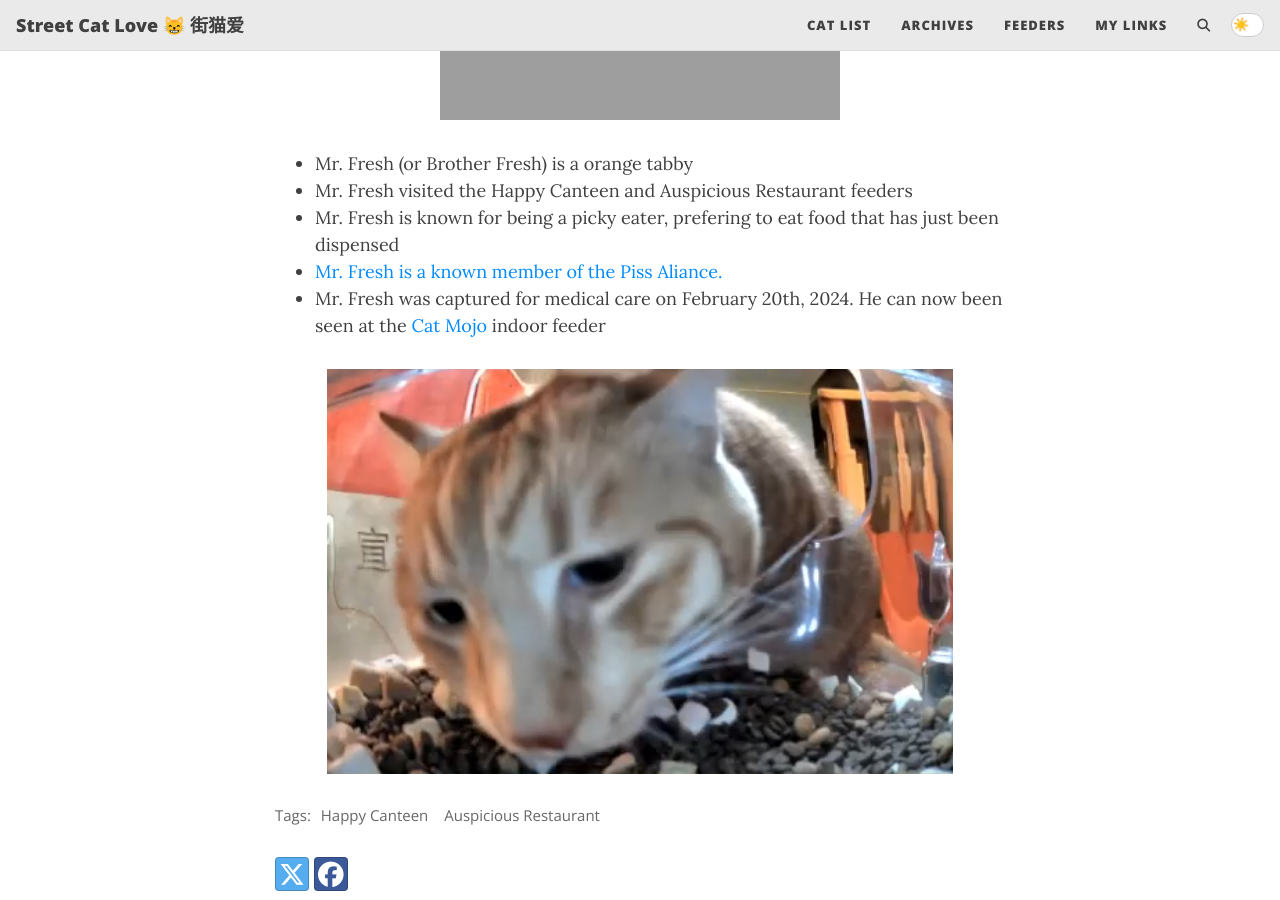
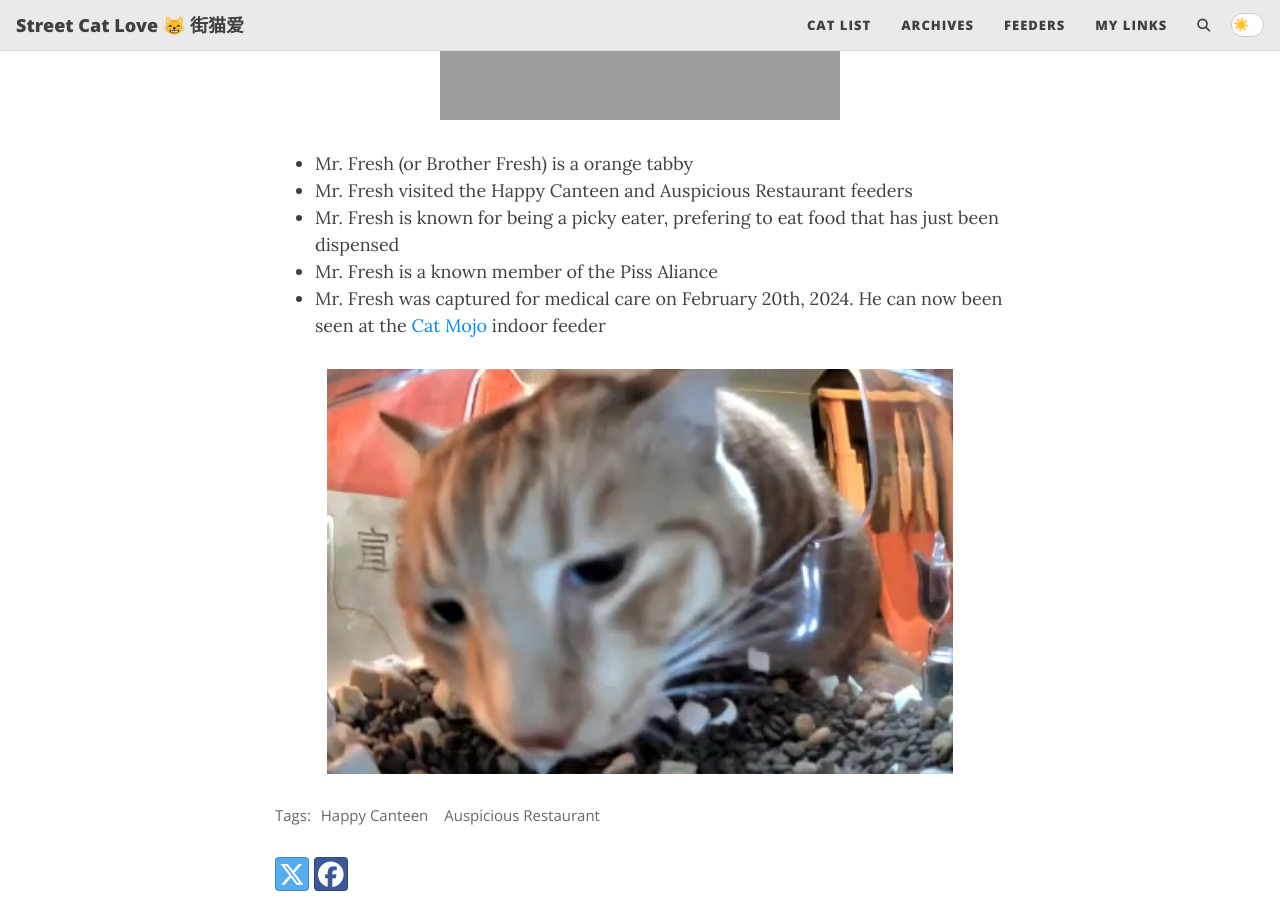
Before and after one commit to StreetCatLove/hellostreetcat, a Jekyll site: the page built from _posts/2024-11-28-fresh.md, in a window 1280 px wide and 900 px high, scrolled down 373 px. Built offline with Jekyll 4.4.1, drawn with Linux system fonts in a browser that asks for light colours; comment, search, counter and statistics services are not loaded; part of the change alters nothing that is shown.

```diff
--- a/_posts/2024-11-28-fresh.md
+++ b/_posts/2024-11-28-fresh.md
@@ -11,7 +11,7 @@ comments: false
 * Mr. Fresh (or Brother Fresh) is a orange tabby
 * Mr. Fresh visited the Happy Canteen and Auspicious Restaurant feeders
 * Mr. Fresh is known for being a picky eater, prefering to eat food that has just been dispensed
-* [Mr. Fresh is a known member of the Piss Aliance.](/hellostreetcat/piss_alliance)
+* Mr. Fresh is a known member of the Piss Aliance
 * Mr. Fresh was captured for medical care on February 20th, 2024. He can now been seen at the [Cat Mojo](https://meow.camera/viewer/#5144313095337151915) indoor feeder
 
 ![Mr. Fresh](https://streetcatlove.github.io/hellostreetcat/assets/img/fresh0.png){: .mx-auto.d-block :}
```
